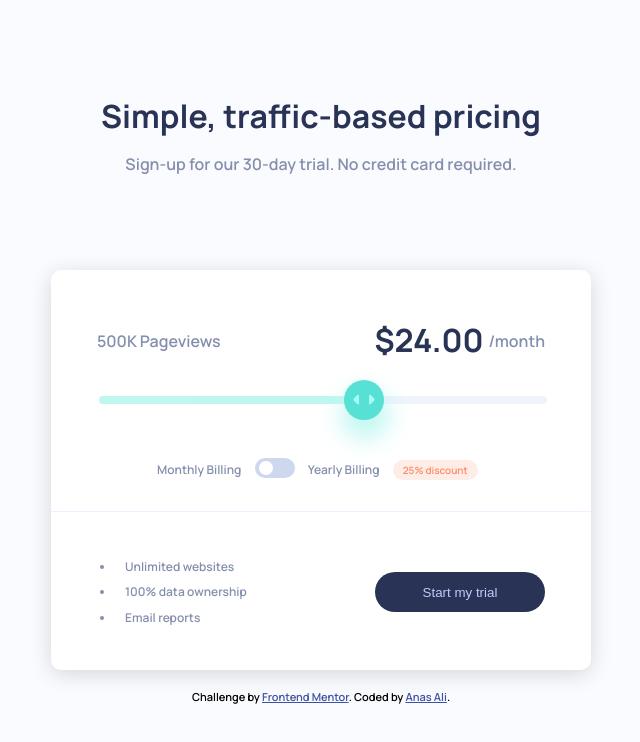
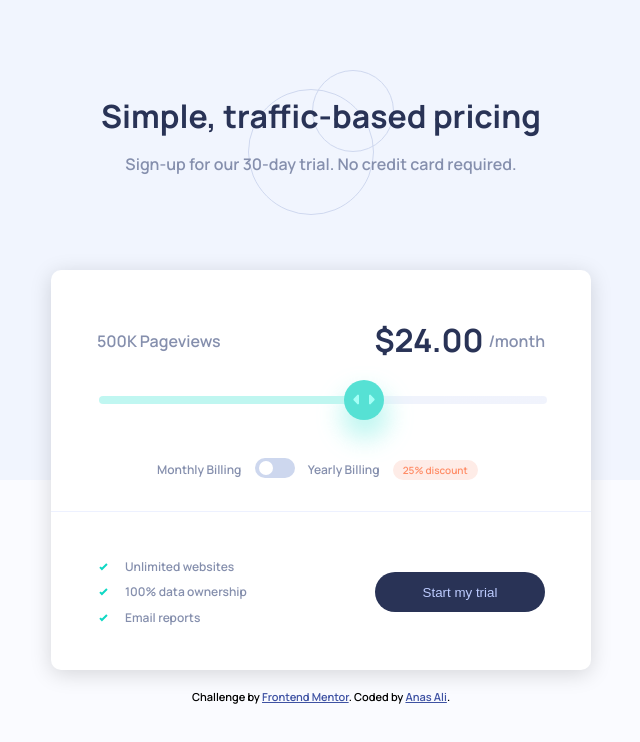
Before and after one commit to anas-cd/interactive-pricing-component, a website: page index.html in a window 1280 px wide. Shown: the whole page, without its empty margins (319-959 px from the left). Drawn offline with Linux system fonts and the light colour scheme; the site is published under a folder, as on GitHub Pages, so addresses that start at the root find nothing.

Commit message:
svg bug fix v2

```diff
--- a/app/scss/_global.scss
+++ b/app/scss/_global.scss
@@ -16,7 +16,7 @@ body {
     justify-content: flex-start;
     flex-flow: column;
     background-color: $very_pale_blue;
-    background-image: url(/images/pattern-circles.svg),url(/images/bg-pattern.svg);
+    background-image: url(../../images/pattern-circles.svg),url(../../images/bg-pattern.svg);
     background-repeat: no-repeat,no-repeat;
     background-size: auto,100% 30rem;
     background-position: 50% 70px , left top;
@@ -262,7 +262,7 @@ main {
         }
         .specs {
             ul {
-                list-style-image: url(/images/icon-check.svg);
+                list-style-image: url(../../images/icon-check.svg);
                 padding-left: 18px;
             }
             li {
```
Also changed, not shown: app/dist/style.css, 1 other file.
